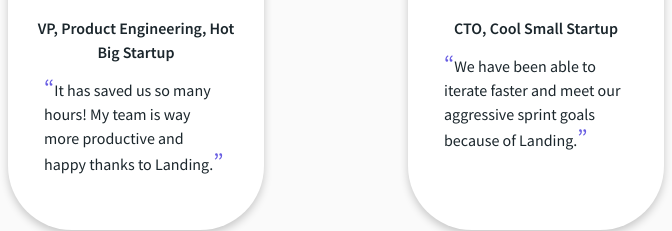
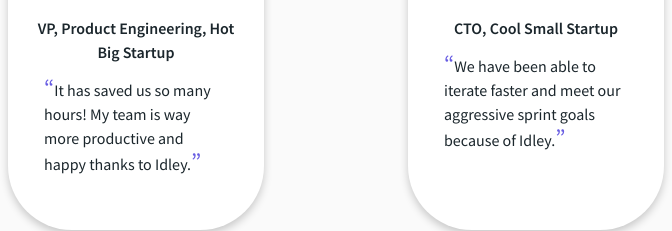
Before and after one commit to orangemn6/idley-site, a Gatsby site: page / in a window 1280 px wide. Shown: the part 3225-3456 px from the top of the page, 504-1176 px from the left. Built offline with nearby package versions, Linux system fonts and the light colour scheme; Gatsby itself is replaced by a stand-in of ours.

Commit message:
initial commit

```diff
--- a/src/components/Testimonials.js
+++ b/src/components/Testimonials.js
@@ -19,7 +19,7 @@
           <div className="testimonial-2-message">
           <h3 className="testimonial-2-name">Jane Flannigan</h3>
           <p className="testimonial-2-title">VP, Product Engineering, Hot Big Startup</p>
-          <blockquote className="testimonial-2-content">It has saved us so many hours! My team is way more productive and happy thanks to Landing.</blockquote>
+          <blockquote className="testimonial-2-content">It has saved us so many hours! My team is way more productive and happy thanks to Idley.</blockquote>
         </div>
       </div>
       <div className="testimonial-card-3">
@@ -27,7 +27,7 @@
         <div className="testimonial-3-message">
         <h3 className="testimonial-3-name">Jake Tolstoy</h3>
         <p className="testimonial-3-title">CTO, Cool Small Startup</p>
-        <blockquote className="testimonial-3-content">We have been able to iterate faster and meet our aggressive sprint goals because of Landing.</blockquote>
+        <blockquote className="testimonial-3-content">We have been able to iterate faster and meet our aggressive sprint goals because of Idley.</blockquote>
       </div>
         </div>
       </div >
```
